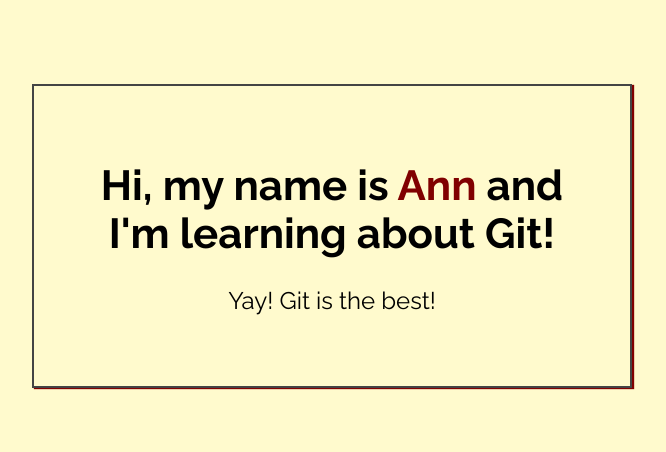
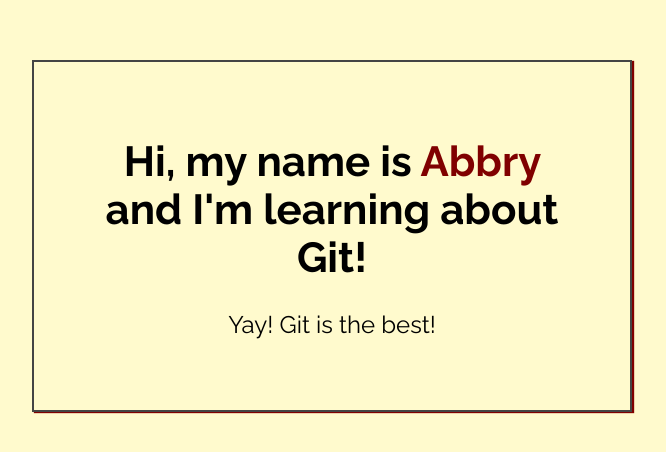
Before and after one commit to a2mac/my-first-repo, a plain HTML site: page index.html in a window 1280 px wide. Shown: the part 164-616 px from the top of the page, without its empty margins (308-974 px from the left). Drawn offline with Linux system fonts and the light colour scheme.

Commit message:
added name to index.html

```diff
--- a/index.html
+++ b/index.html
@@ -14,7 +14,7 @@
 <body>
 
     <div class="greeting">
-        <h1>Hi, my name is <span class="highlight">Ann</span> and I'm learning about Git! </h1>
+        <h1>Hi, my name is <span class="highlight">Abbry</span> and I'm learning about Git! </h1>
 
         <p>Yay! Git is the best!</p>
     </div>
```
